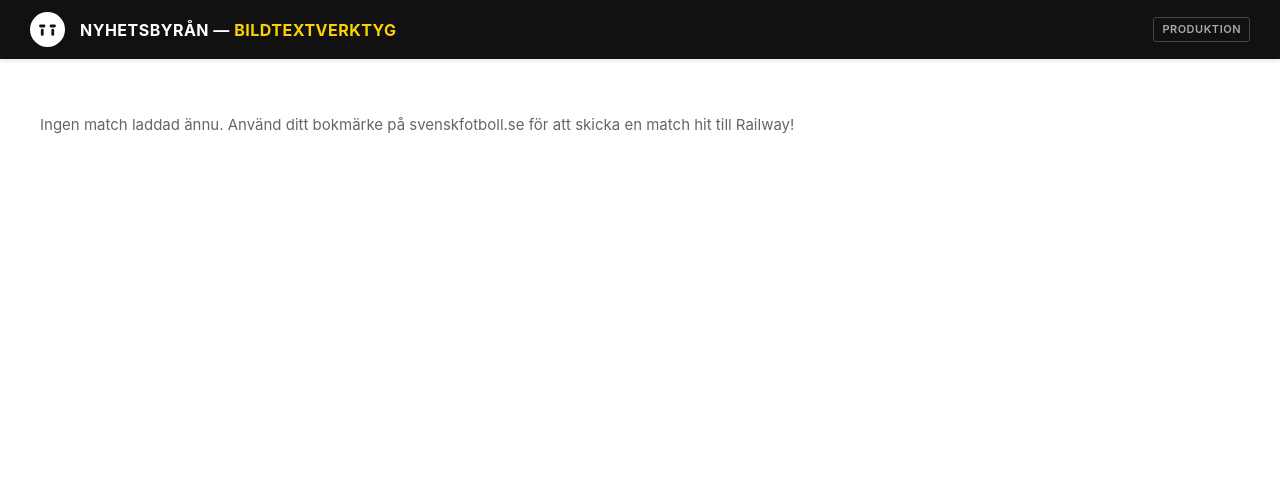
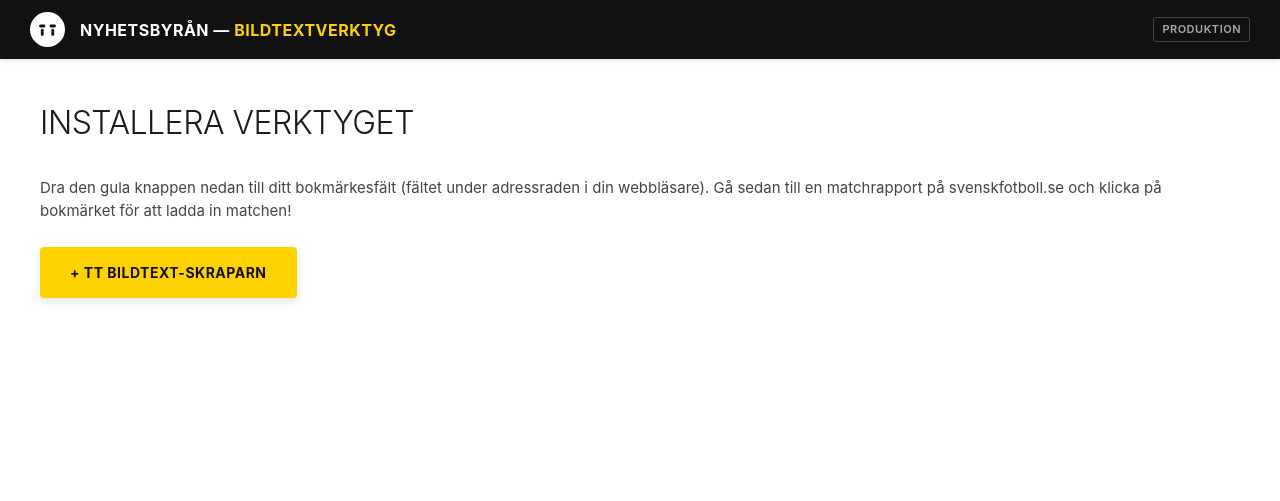
Before and after one commit to nicklasthegerstrom-byte/tt-fotboll, a Flask app: page / in a window 1280 px wide. Shown: the top 501 px of the page. Run offline with Flask 3, Linux system fonts and the light colour scheme.

Commit message:
bokmärke

```diff
--- a/web/templates/index.html
+++ b/web/templates/index.html
@@ -420,7 +420,32 @@
             </div>
         {% else %}
             <div class="tt-main-content" style="max-width: 100%;">
-                <p style="color: #666; font-size: 15px;">Ingen match laddad ännu. Använd ditt bokmärke på svenskfotboll.se för att skicka en match hit till Railway!</p>
+                <h2 class="page-header">Installera Verktyget</h2>
+                <p style="color: #444; font-size: 15px; margin-bottom: 25px;">
+                    Dra den gula knappen nedan till ditt bokmärkesfält (fältet under adressraden i din webbläsare).
+                    Gå sedan till en matchrapport på svenskfotboll.se och klicka på bokmärket för att ladda in matchen!
+                </p>
+
+                <a href="javascript:(function(){
+                    const matchId = window.location.href.match(/matchfakta\/.*\/(\d+)/)?.[1];
+                    if(!matchId){ alert('Gå till en matchfaktasida på svenskfotboll.se först!'); return; }
+
+                    fetch(`https://api.svenskfotboll.se/public/v1/matches/${matchId}/lineups`)
+                    .then(r => r.json())
+                    .then(data => {
+                        fetch('https://tt-fotboll-production.up.railway.app/api/match', {
+                            method: 'POST',
+                            headers: {'Content-Type': 'application/json'},
+                            body: JSON.stringify(data)
+                        })
+                        .then(() => { window.location.href = 'https://tt-fotboll-production.up.railway.app/'; })
+                        .catch(() => alert('Kunde inte skicka datan till Railway.'));
+                    });
+                })();"
+                class="tt-search-btn"
+                style="display: inline-flex; text-decoration: none; padding: 15px 30px; border-radius: 4px; box-shadow: 0 4px 10px rgba(0,0,0,0.1);">
+                    + TT Bildtext-Skraparn
+                </a>
             </div>
         {% endif %}
     </div>
```
